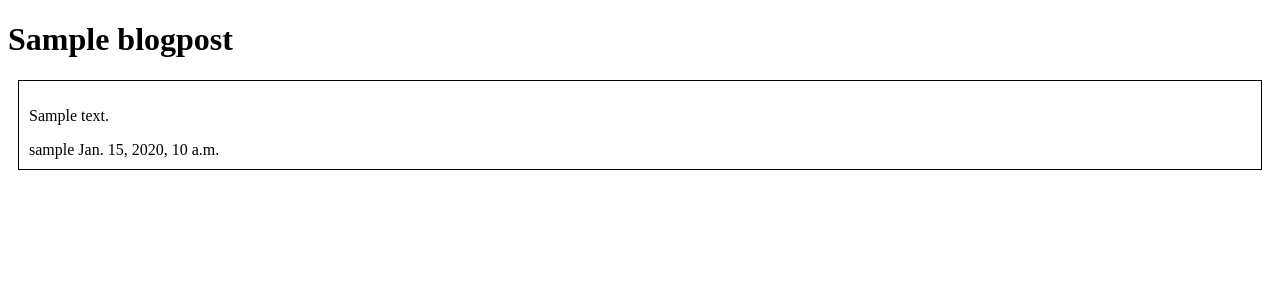
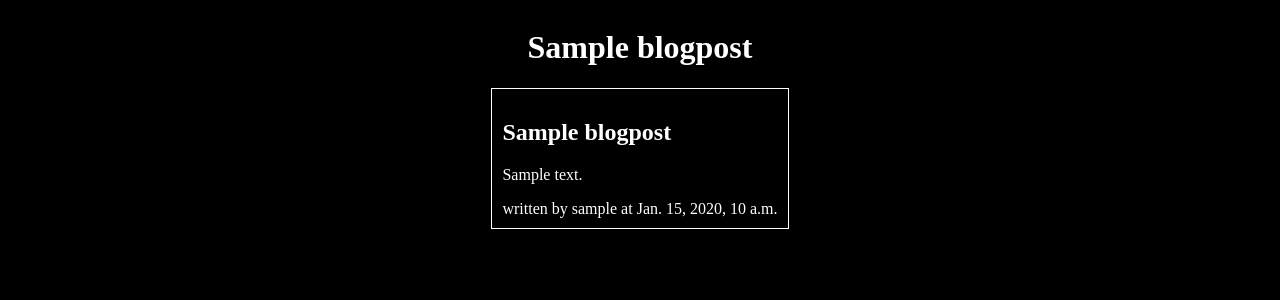
Before and after one commit to djangogirlsankara/myblog, a Django app: a page that uses core/templates/core/blog_post_detail.html in a window 1280 px wide. Shown: the top 300 px of the page. Run offline with Django 3.2, Linux system fonts and the light colour scheme; tables that the repository leaves empty hold one stand-in row (values such as "Sample post").

Commit message:
Add detail page and re-do some css

```diff
--- a/core/templates/core/blog_post_detail.html
+++ b/core/templates/core/blog_post_detail.html
@@ -4,26 +4,41 @@
     <meta charset="UTF-8">
     <title>My Blog Posts</title>
     <style>
+        body {
+            background: black;
+            color: white;
+            display: flex;
+            justify-content: center;
+        }
+
+        main {
+            max-width: 1280px;
+        }
+
+        .page-title {
+            text-align: center;
+        }
+
         .blog-post {
             margin: 10px;
-            border: 1px black solid;
+            border: 1px white solid;
             padding: 10px;
+        }
+
+        .blog-post-content {
+            white-space: pre-line;
         }
     </style>
 </head>
 <body>
-    <h1>{{ post.title }}</h1>
-    <div class="blog-post">
-        <p class="blog-post-content">
-            {{ post.content }}
-        </p>
-        <span class="blog-post-author">{{ post.author.username }}</span>
-        <span class="blog-post-date">
-            {{ post.created_at }}
-            {% if post.created_at != post.updated_at %}
-                ({{ post.updated_at }})
-            {% endif %}
-        </span>
-    </div>
+    <main>
+        <h1 class="page-title">{{ post.title }}</h1>
+        <div class="blog-post">
+            <h2 class="blog-post-title">{{ post.title }}</h2>
+            <p class="blog-post-content">{{ post.preview }}</p>
+            <span class="blog-post-author">written by {{ post.author.username }}</span>
+            <span class="blog-post-date">at {{ post.created_at }}</span>
+        </div>
+    </main>
 </body>
 </html>
```
Also changed, not shown: core/templates/core/blog_post_list.html (+31 -17 lines).
